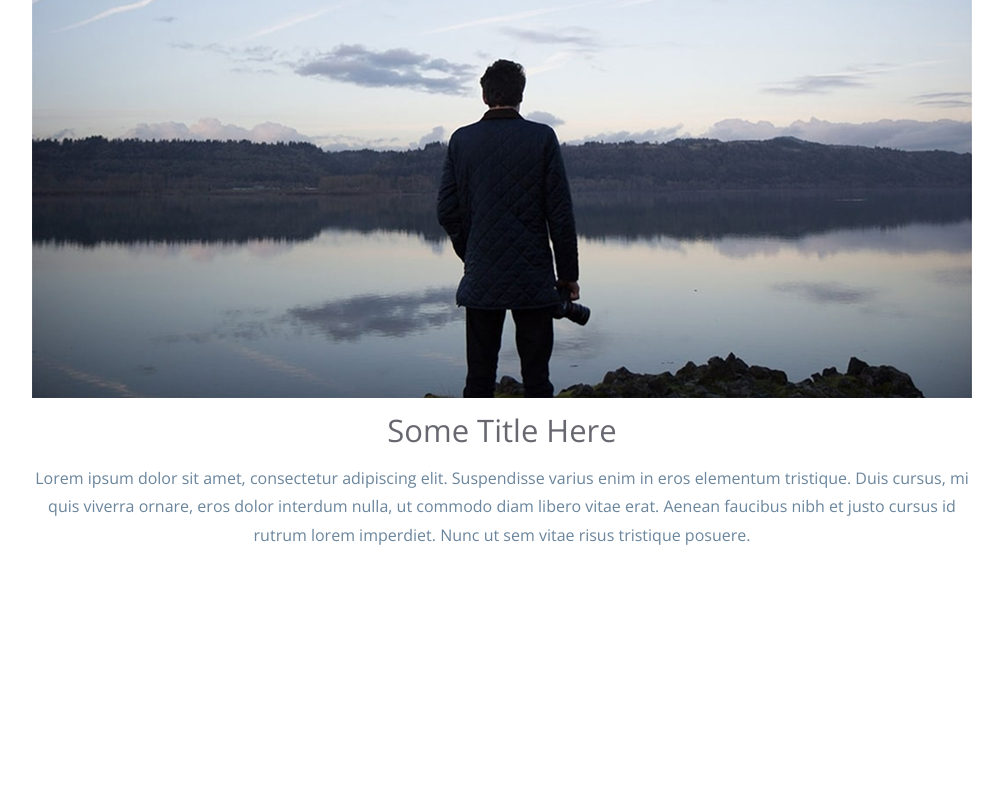
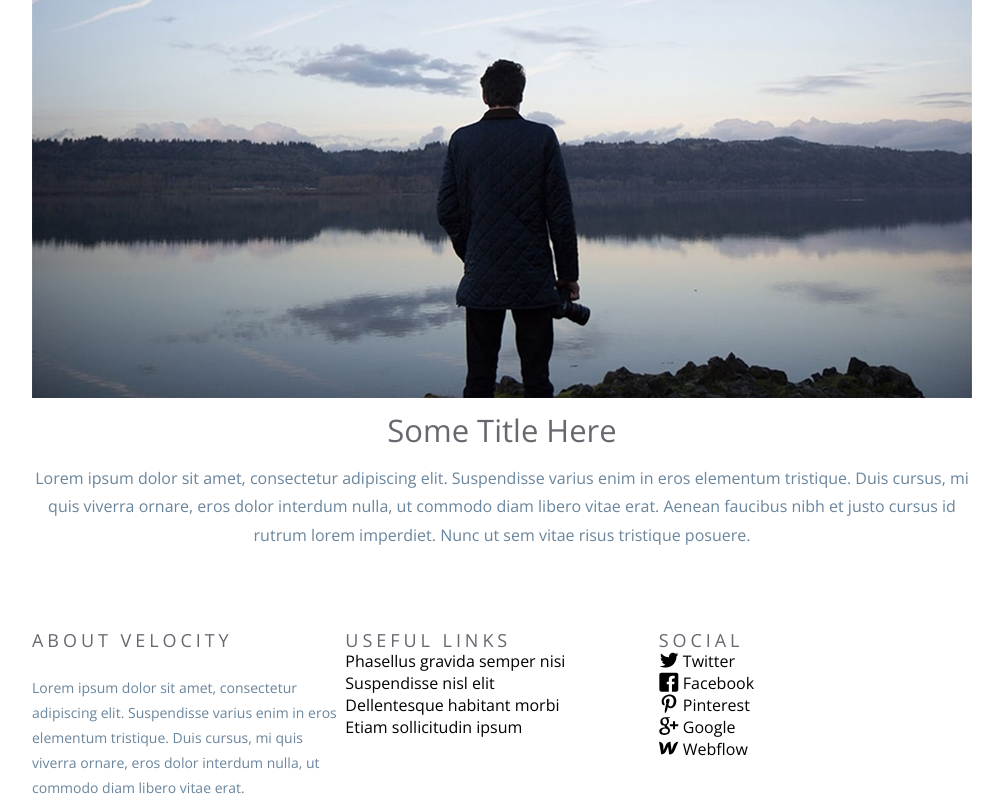
Before and after one commit to MaximusMikaelson/velocity, a plain HTML site: page index.html in a window 1280 px wide. Shown: the part 2717-3517 px from the top of the page, without its empty margins (138-1141 px from the left). Before the commit the page ends 3347 px from the top, so only its background shows below. Drawn offline with nearby package versions, Linux system fonts and the light colour scheme.

Commit message:
17.08.2025 (2)

```diff
--- a/index.html
+++ b/index.html
@@ -155,6 +155,63 @@
             </section>
         </main>
 
-        <footer></footer>
+        <footer class="homepage-footer">
+            <div class="footer__desc">
+                <div class="container footer__desk-container">
+                    <!-- второй класс вспомогательный -->
+                    <div class="footer__about">
+                        <h4>About velocity</h4>
+                        <p>
+                            Lorem ipsum dolor sit amet, consectetur adipiscing
+                            elit. Suspendisse varius enim in eros elementum
+                            tristique. Duis cursus, mi quis viverra ornare, eros
+                            dolor interdum nulla, ut commodo diam libero vitae
+                            erat.
+                        </p>
+                    </div>
+
+                    <div class="footer__links">
+                        <h4>Useful links</h4>
+                        <!-- !!! ul>li*4>a -->
+                        <ul>
+                            <li>
+                                <a href="#">Phasellus gravida semper nisi</a>
+                            </li>
+                            <li><a href="#">Suspendisse nisl elit</a></li>
+                            <li><a href="#">Dellentesque habitant morbi</a></li>
+                            <li><a href="#">Etiam sollicitudin ipsum</a></li>
+                        </ul>
+                    </div>
+
+                    <div class="footer-social">
+                        <h4>Social</h4>
+                        <ul>
+                            <li>
+                                <img src="img/twitter.svg" alt="Twitter" />
+                                <a href="#">Twitter</a>
+                            </li>
+                            <li>
+                                <img src="img/facebook.svg" alt="Facebook" />
+                                <a href="#">Facebook</a>
+                            </li>
+                            <li>
+                                <img src="img/pinterest.svg" alt="Pinterest" />
+                                <a href="#">Pinterest</a>
+                            </li>
+                            <li>
+                                <img src="img/google.svg" alt="Google" />
+                                <a href="#">Google</a>
+                            </li>
+                            <li>
+                                <img src="img/webflow.svg" alt="Webflow" />
+                                <a href="#">Webflow</a>
+                            </li>
+                        </ul>
+                    </div>
+                </div>
+            </div>
+
+            <div class="footer__copy"></div>
+        </footer>
     </body>
 </html>
--- a/style.css
+++ b/style.css
@@ -336,6 +336,64 @@ p {
 }
 
 .tabs__desc {
+    max-width: 720px; /* ??? */
+    margin: 0 auto;
+}
+
+/* --------- FOOTER --------- */
+
+.homepage-footer {
+}
+
+.footer__desc h4 {
+    font-size: 18px;
+    line-height: 111%;
+    letter-spacing: 0.22em;
+    text-transform: uppercase;
+    color: #676770;
+}
+
+.footer__desk a {
+    font-size: 13px;
+    line-height: 154%;
+    color: #668cad;
+}
+
+.footer__desk-container {
+    display: flex;
+    width: 100%; /* обязательно, без этого разделение на 3 равных части не сработает */
+    justify-content: space-between;
+    align-items: flex-start;
+}
+
+.footer__about {
+    flex: 1;
+}
+
+.footer__about p {
+    font-size: 14px;
+    line-height: 179%;
+    color: #6a859c;
+}
+
+.footer__about h4 {
+    margin-bottom: 25px;
+}
+
+.footer__links {
+    flex: 1;
+}
+.footer-social {
+    flex: 1;
+}
+
+.footer-social img {
+    width: 20px; /* явно задаём размеры img, потому что картинки заказчик может загрузить другие */
+    height: 20px;
+    object-fit: contain; /* ??? */
+}
+
+.footer__copy {
 }
 
 /* то расширение читается как экстрактран (для CSS) */
```
